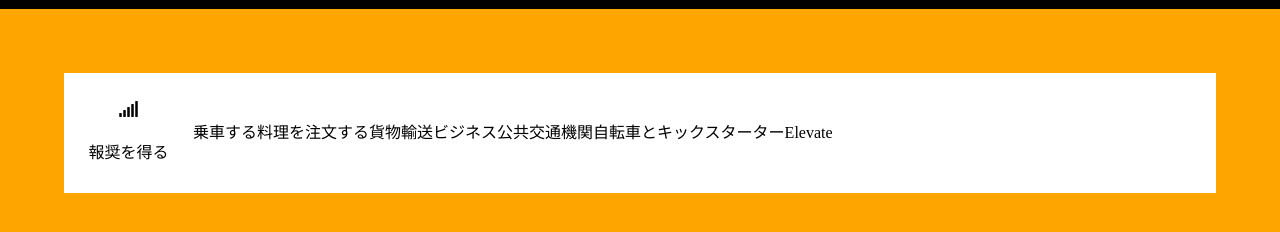
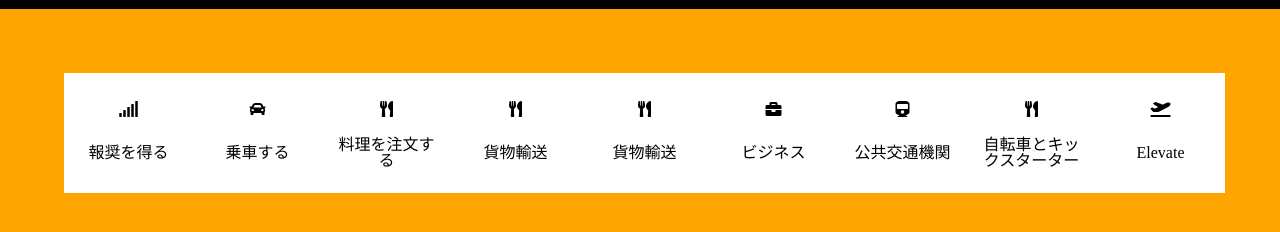
Before and after one commit to RinyuDrvo/transpoter_homepage_reproduce, a website built with webpack: page src/index.html in a window 1280 px wide. Shown: the part 54-286 px from the top of the page. Built offline with nearby package versions, Linux system fonts and the light colour scheme.

Commit message:
タブアイコン

```diff
--- a/src/common/top.html
+++ b/src/common/top.html
@@ -2,25 +2,98 @@
   <!-- block -->
   <div class="top__block">
     <div class="top__container">
-      <div class="top__tabs">
-        <div class="top__tab-list">
-          <a class="top__tab">
-            <div class="top__tab--box">
-              <div class="top__tab--icon">
+      <div class="tab-list">
+        <div class="tab-list__list-box">
+          <a class="tab-list__tab">
+            <div class="tab-list__tab-box">
+              <div class="tab-list__icon">
                 <i class="fas fa-signal"></i>
               </div>
-              <span class="top__tab--text">
+              <span class="tab-list__text">
                 報奨を得る
               </span>
             </div>
           </a>
-          <a class="top__tab-list--tab">乗車する</a>
-          <a class="top__tab-list--tab">料理を注文する</a>
-          <a class="top__tab-list--tab">貨物輸送</a>
-          <a class="top__tab-list--tab">ビジネス</a>
-          <a class="top__tab-list--tab">公共交通機関</a>
-          <a class="top__tab-list--tab">自転車とキックスターター</a>
-          <a class="top__tab-list--tab">Elevate</a>
+          <a class="tab-list__tab">
+            <div class="tab-list__tab-box">
+              <div class="tab-list__icon">
+                <i class="fas fa-car"></i>
+              </div>
+              <span class="tab-list__text">
+                乗車する
+              </span>
+            </div>
+          </a>
+          <a class="tab-list__tab">
+            <div class="tab-list__tab-box">
+              <div class="tab-list__icon">
+                <i class="fas fa-utensils"></i>
+              </div>
+              <span class="tab-list__text">
+                料理を注文する
+              </span>
+            </div>
+          </a>
+          <a class="tab-list__tab">
+            <div class="tab-list__tab-box">
+              <div class="tab-list__icon">
+                <i class="fas fa-utensils"></i>
+              </div>
+              <span class="tab-list__text">
+                貨物輸送
+              </span>
+            </div>
+          </a>
+          <a class="tab-list__tab">
+            <div class="tab-list__tab-box">
+              <div class="tab-list__icon">
+                <i class="fas fa-utensils"></i>
+              </div>
+              <span class="tab-list__text">
+                貨物輸送
+              </span>
+            </div>
+          </a>
+          <a class="tab-list__tab">
+            <div class="tab-list__tab-box">
+              <div class="tab-list__icon">
+                <i class="fas fa-briefcase"></i>
+              </div>
+              <span class="tab-list__text">
+                ビジネス
+              </span>
+            </div>
+          </a>
+          <a class="tab-list__tab">
+            <div class="tab-list__tab-box">
+              <div class="tab-list__icon">
+                <i class="fas fa-train"></i>
+              </div>
+              <span class="tab-list__text">
+                公共交通機関
+              </span>
+            </div>
+          </a>
+          <a class="tab-list__tab">
+            <div class="tab-list__tab-box">
+              <div class="tab-list__icon">
+                <i class="fas fa-utensils"></i>
+              </div>
+              <span class="tab-list__text">
+                自転車とキックスターター
+              </span>
+            </div>
+          </a>
+          <a class="tab-list__tab">
+            <div class="tab-list__tab-box">
+              <div class="tab-list__icon">
+                <i class="fas fa-plane-departure"></i>
+              </div>
+              <span class="tab-list__text">
+                Elevate
+              </span>
+            </div>
+          </a>
         </div>
       </div>
       <div class="top__underspace">
--- a/src/scss/module/_top.scss
+++ b/src/scss/module/_top.scss
@@ -5,12 +5,13 @@
   &__container {
     padding: 64px;
   }
-  &__tabs {
+}
+
+.tab-list {
   width: 100%;
   display: flex;
   background-color: #fff;
-  }
-  &__tab-list {
+  &__list-box {
     justify-content: space-around;
     align-items: center;
     display: flex;
@@ -19,16 +20,17 @@
     background-color: #fff;
     text-align: center;
     display: inline-block;
-    &--box {
+  }
+  &__tab-box {
     width: 105px;
     padding: 28px 12px 20px;
   }
-    &--icon {
+  &__icon {
     width: 24px;
     height: 24px;
     margin: 0 auto;
   }
-    &--text {
+  &__text {
     height: 40px;
     margin-top: 8px;
     display: flex;
@@ -36,4 +38,3 @@
     align-items: center;
   }
 }
-}
```
Lines whose indentation alone changed are shown as unchanged.
